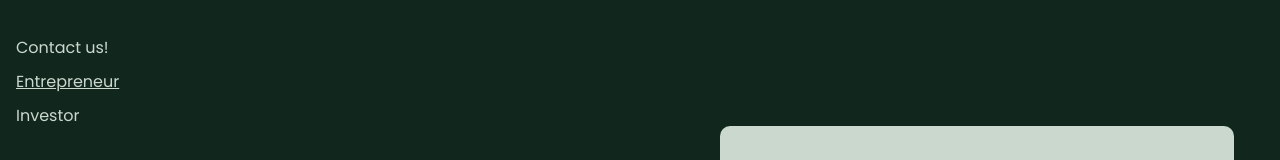
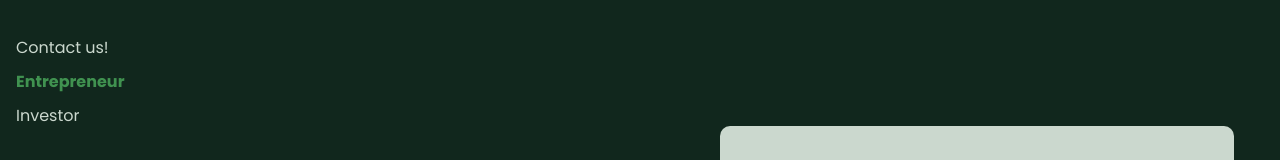
Before and after one commit to annieembrink/loopcapital, a Next.js app in the folder loop_capital/: page /contact in a window 1280 px wide. Shown: the part 471-631 px from the top of the page. Built offline with nearby package versions, Linux system fonts and the light colour scheme; no server answers; a web font is replaced by a local one.

Commit message:
active link

```diff
--- a/loop_capital/src/pages/contact.js
+++ b/loop_capital/src/pages/contact.js
@@ -65,8 +65,8 @@ const Contact = () => {
                             <div className='wrapper-contact section-2'>
                                 <div className="filter-contact-mobile">
                                     <p>Contact us!</p>
-                                    <p style={{ textDecoration: activeLink === 'Entrepreneur' ? 'underline' : 'none' }} onClick={(e) => showDivOnClick(e)}>Entrepreneur</p>
-                                    <p style={{ textDecoration: activeLink === 'Investor' ? 'underline' : 'none' }} onClick={(e) => showDivOnClick(e)}>Investor</p>
+                                    <p className={activeLink === 'Entrepreneur' ? "active" : "" } onClick={(e) => showDivOnClick(e)}>Entrepreneur</p>
+                                    <p className={activeLink === 'Investor' ? "active" : "" } onClick={(e) => showDivOnClick(e)}>Investor</p>
                                 </div>
 
                                 <div className={`hello-contact roboto-font grid-row-box ${!showDiv ? 'hidden-on-mobile' : null}`}>
```
